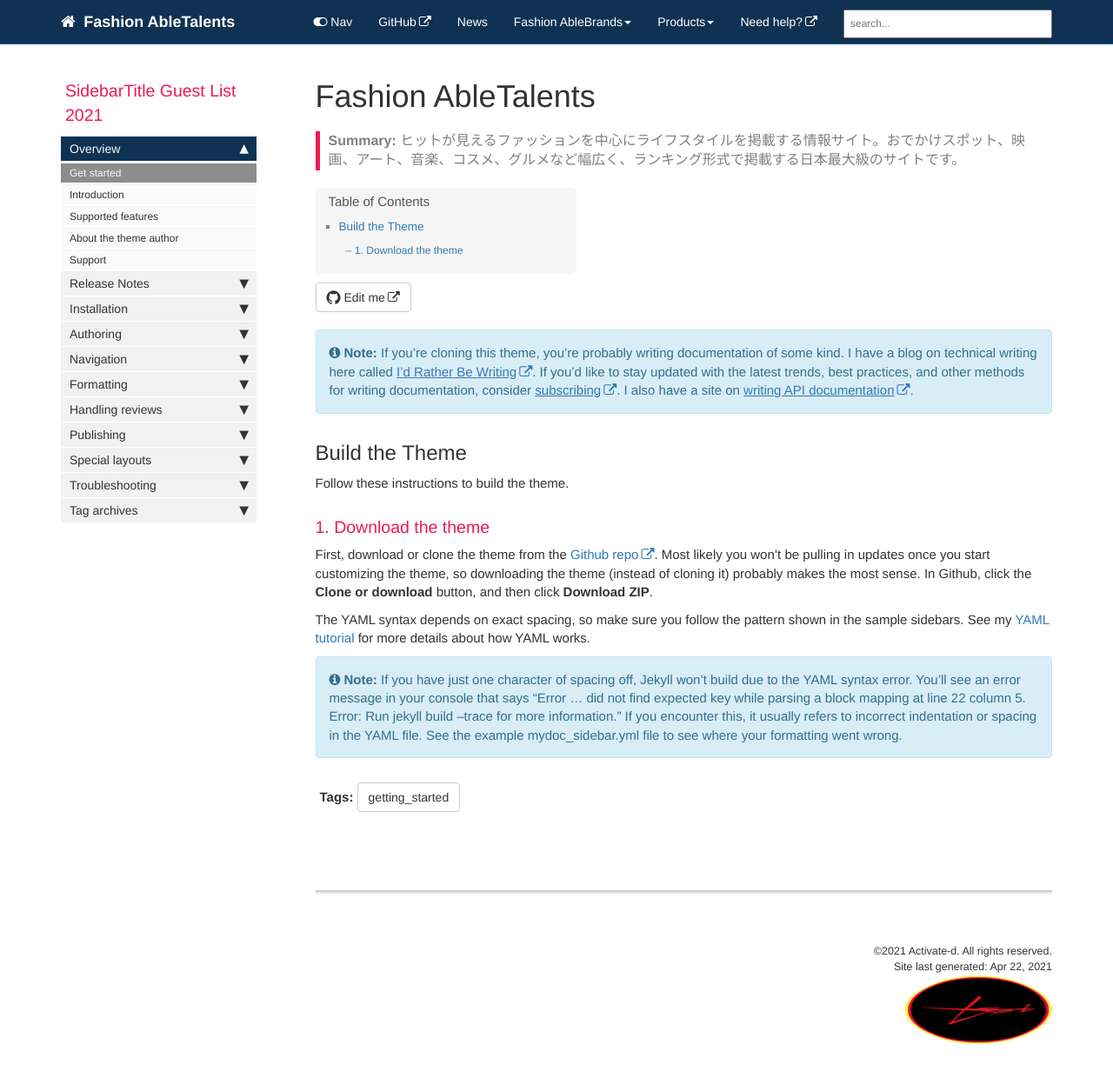
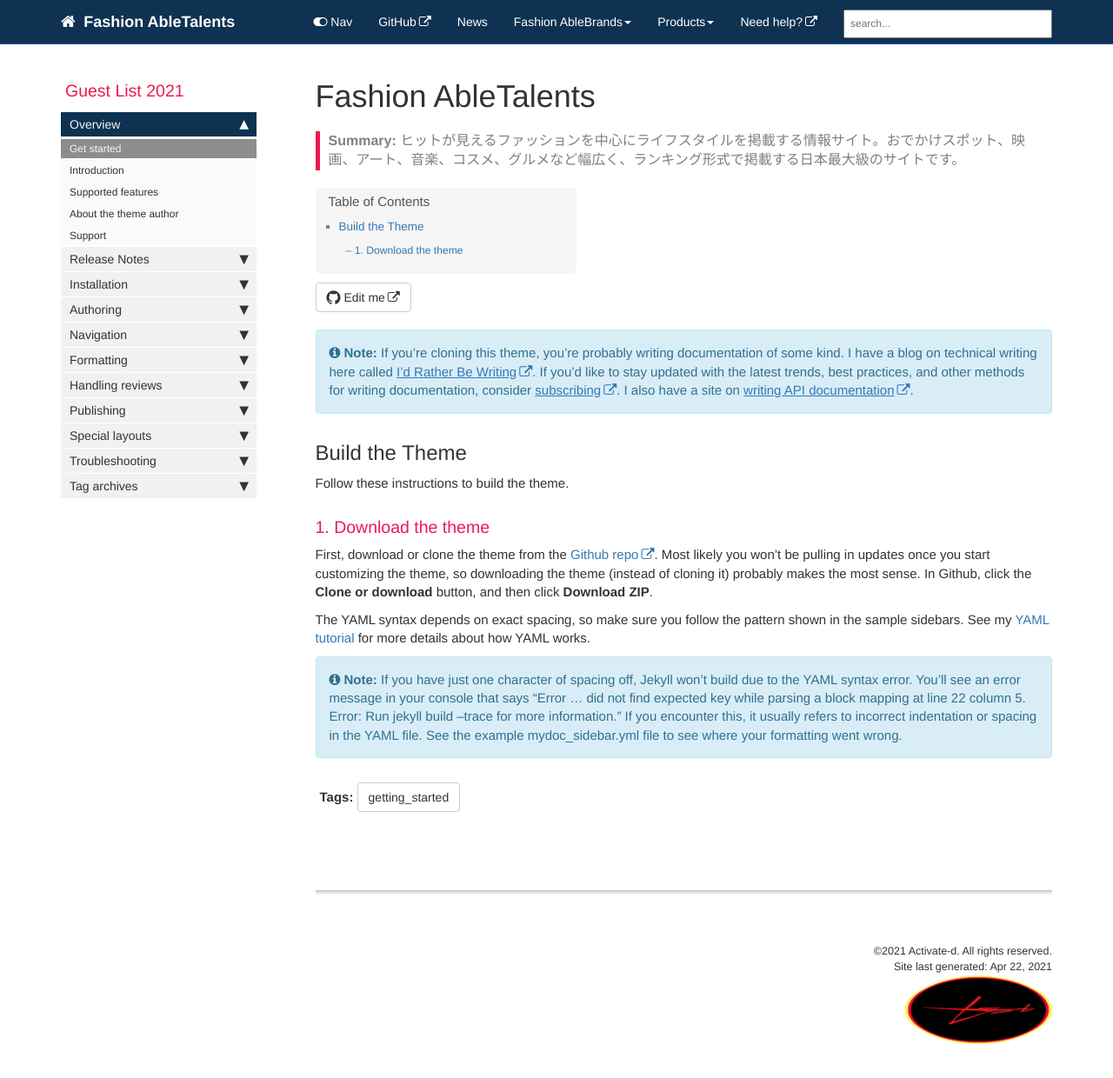
Before and after one commit to takagotch/page468, a Jekyll site: the page built from index.md, in a window 1280 px wide and 1261 px high. Shown: the top 1240 px of the window at 87% size. Built offline with Jekyll 4.4.1, drawn with Linux system fonts in a browser that asks for light colours; comment, search, counter and statistics services are not loaded.

Commit message:
Update sidebar.html

```diff
--- a/_includes/sidebar.html
+++ b/_includes/sidebar.html
@@ -1,7 +1,7 @@
 {% assign sidebar = site.data.sidebars[page.sidebar].entries %}
 
 <ul id="mysidebar" class="nav">
-  <li class="sidebarTitle">SidebarTitle {{sidebar[0].product}} {{sidebar[0].version}}</li>
+  <li class="sidebarTitle">{{sidebar[0].product}} {{sidebar[0].version}}</li>
   {% for entry in sidebar %}
   {% for folder in entry.folders %}
   {% if folder.output contains "web" %}
```
